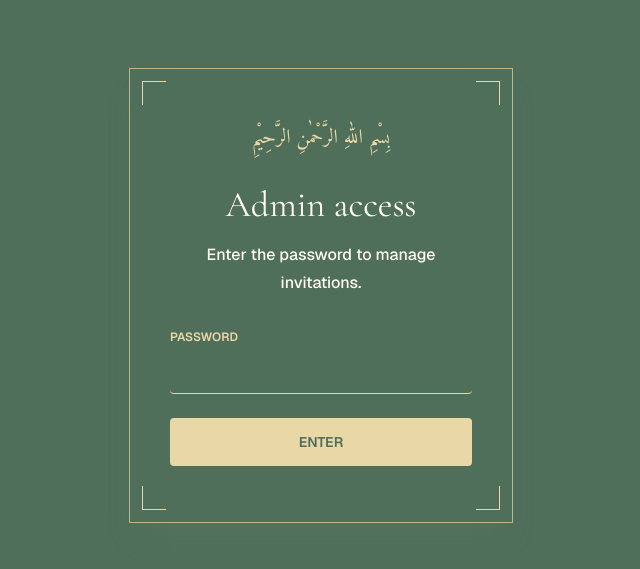
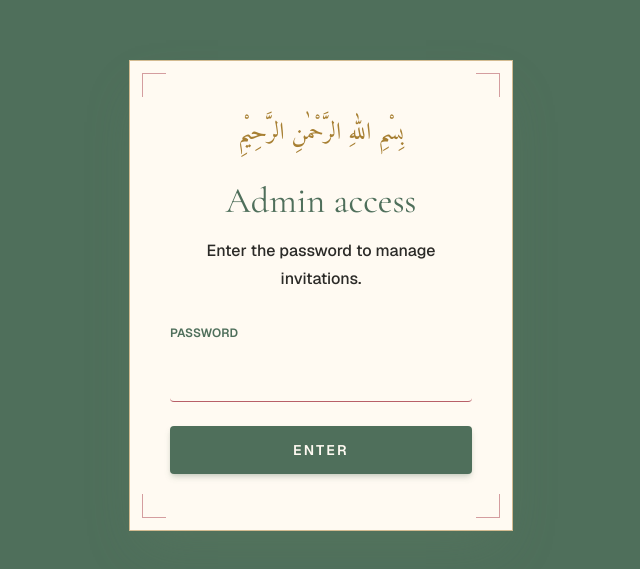
Before and after one commit to aliammad27/aliandhiraengagement, a Next.js app: page /admin/login in a window 1280 px wide. Shown: the part 105-674 px from the top of the page, without its empty margins (319-959 px from the left). Built offline with nearby package versions, Linux system fonts and the light colour scheme.

Commit message:
Strengthen admin login readability

```diff
--- a/app/admin/login/page.tsx
+++ b/app/admin/login/page.tsx
@@ -45,18 +45,20 @@ export default function AdminLoginPage() {
   };
 
   return (
-    <main className="flex min-h-screen items-center justify-center bg-sage-dark px-5 text-center text-ivory">
+    <main className="flex min-h-screen items-center justify-center bg-sage-dark px-5 py-10 text-center text-charcoal">
       <Toaster position="top-center" toastOptions={{ style: { background: '#4f6f5b', borderRadius: '4px', color: '#fffaf2' } }} />
 
-      <div className="relative w-full max-w-sm border border-gold-soft/70 px-7 py-14 shadow-xl shadow-sage-deep/20 sm:px-10">
-        <CornerFrame borderColor="border-gold-soft" />
-        <p className="font-arabic text-xl text-gold-soft">بِسْمِ اللهِ الرَّحْمٰنِ الرَّحِيْمِ</p>
-        <h1 className="mt-8 font-display text-4xl text-ivory">Admin access</h1>
-        <p className="mt-4 font-medium leading-7 text-ivory">Enter the password to manage invitations.</p>
+      <div className="relative w-full max-w-sm border border-gold/50 bg-ivory px-7 py-12 shadow-2xl shadow-sage-deep/30 sm:px-10 sm:py-14">
+        <CornerFrame borderColor="border-pink-deep/60" />
+        <p className="font-arabic text-2xl text-gold">بِسْمِ اللهِ الرَّحْمٰنِ الرَّحِيْمِ</p>
+        <h1 className="mt-8 font-display text-4xl text-sage-dark">Admin access</h1>
+        <p className="mx-auto mt-4 max-w-xs font-medium leading-7 text-charcoal">
+          Enter the password to manage invitations.
+        </p>
 
         <form onSubmit={handleSubmit} className="mt-8 space-y-6 text-left">
           <div>
-            <label htmlFor="password" className="mb-2 block text-xs font-semibold uppercase text-gold-soft">
+            <label htmlFor="password" className="mb-2 block text-xs font-semibold uppercase text-sage-dark">
               Password
             </label>
             <input
@@ -66,14 +68,14 @@ export default function AdminLoginPage() {
               onChange={(event) => setPassword(event.target.value)}
               required
               autoFocus
-              className="w-full border-b border-ivory/80 bg-transparent py-2 text-ivory outline-none transition-colors focus:border-gold-soft"
+              className="w-full border-b border-sage-dark/80 bg-transparent py-3 text-lg text-charcoal outline-none transition-colors focus:border-pink-deep"
             />
           </div>
 
           <button
             type="submit"
             disabled={loading}
-            className="min-h-12 w-full bg-gold-soft text-sm font-semibold uppercase text-sage-dark transition-colors hover:bg-ivory disabled:cursor-not-allowed disabled:opacity-60"
+            className="min-h-12 w-full bg-sage-dark text-sm font-semibold uppercase tracking-[0.16em] text-ivory shadow-md shadow-sage-deep/25 transition-colors hover:bg-pink-deep focus-visible:outline focus-visible:outline-2 focus-visible:outline-offset-2 focus-visible:outline-pink-deep disabled:cursor-not-allowed disabled:opacity-60"
           >
             {loading ? 'Checking...' : 'Enter'}
           </button>
```
